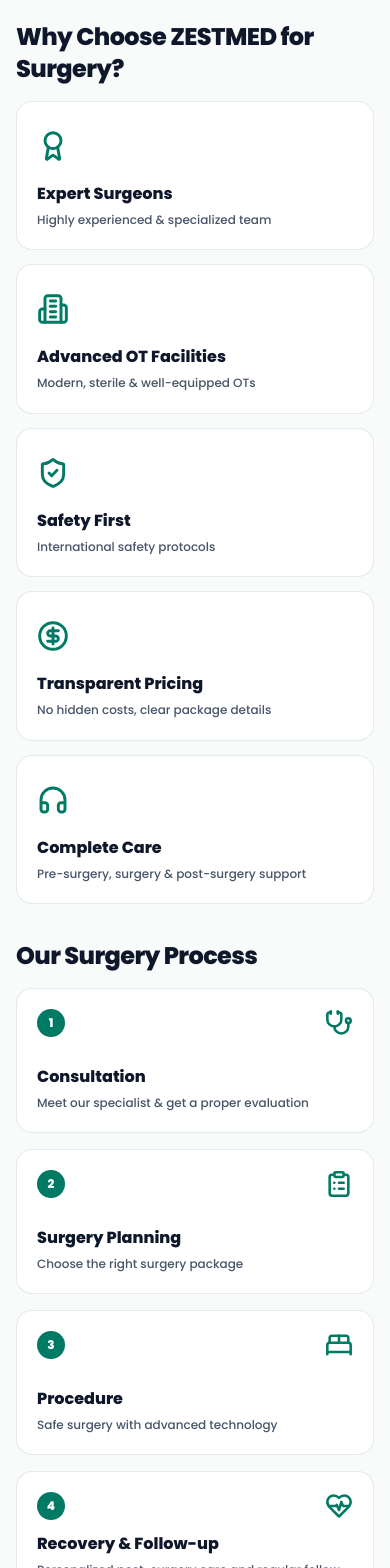
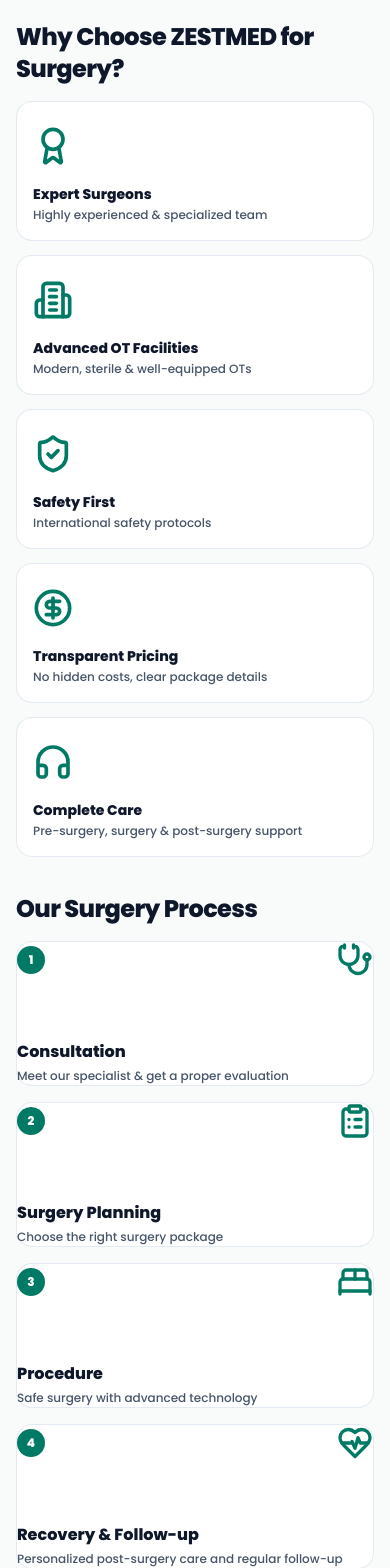
Before and after one commit to Ajayendra30/ZESTMED, a React (Vite) app: page /packages in a window 390 px wide. Shown: the part 1940-3508 px from the top of the page. Built offline with nearby package versions, Linux system fonts and the light colour scheme; no server answers; the database is empty.

Commit message:
Keep surgery page card titles in single line and increase icon sizes

```diff
--- a/src/pages/SurgeryPackagesPage.jsx
+++ b/src/pages/SurgeryPackagesPage.jsx
@@ -343,57 +343,57 @@ export default function SurgeryPackagesPage() {
           <div className="grid grid-cols-1 sm:grid-cols-2 lg:grid-cols-5 gap-3.5 sm:gap-4.5">
 
             {/* Card 1 */}
-            <div className="bg-white rounded-2xl border border-slate-200/90 p-5 sm:p-5.5 hover:border-teal-300 hover:shadow-md transition flex flex-col justify-between">
-              <div className="w-12 h-12 flex items-center justify-start mb-3.5 text-[#007A64]">
-                <Award className="w-8 sm:w-9 h-8 sm:h-9 text-[#007A64] stroke-[2.2]" />
+            <div className="bg-white rounded-2xl border border-slate-200/90 p-4 sm:p-5 lg:p-3.5 xl:p-5 hover:border-teal-300 hover:shadow-md transition flex flex-col justify-between min-h-[140px] sm:min-h-[145px]">
+              <div className="w-14 h-14 flex items-center justify-start mb-3 text-[#007A64]">
+                <Award className="w-10 h-10 sm:w-11 sm:h-11 lg:w-10 lg:h-10 xl:w-11 xl:h-11 text-[#007A64] stroke-[2.2]" />
               </div>
               <div>
-                <h3 className="text-base sm:text-lg font-black text-slate-900 leading-tight">Expert Surgeons</h3>
-                <p className="text-xs sm:text-sm text-slate-600 font-medium mt-1.5 leading-relaxed">Highly experienced &amp; specialized team</p>
+                <h3 className="text-sm sm:text-base lg:text-[13px] xl:text-[15px] 2xl:text-base font-black text-slate-900 leading-tight whitespace-nowrap">Expert Surgeons</h3>
+                <p className="text-xs sm:text-[13px] text-slate-600 font-medium mt-1 leading-snug">Highly experienced &amp; specialized team</p>
               </div>
             </div>
 
             {/* Card 2 */}
-            <div className="bg-white rounded-2xl border border-slate-200/90 p-5 sm:p-5.5 hover:border-teal-300 hover:shadow-md transition flex flex-col justify-between">
-              <div className="w-12 h-12 flex items-center justify-start mb-3.5 text-[#007A64]">
-                <Building2 className="w-8 sm:w-9 h-8 sm:h-9 text-[#007A64] stroke-[2.2]" />
+            <div className="bg-white rounded-2xl border border-slate-200/90 p-4 sm:p-5 lg:p-3.5 xl:p-5 hover:border-teal-300 hover:shadow-md transition flex flex-col justify-between min-h-[140px] sm:min-h-[145px]">
+              <div className="w-14 h-14 flex items-center justify-start mb-3 text-[#007A64]">
+                <Building2 className="w-10 h-10 sm:w-11 sm:h-11 lg:w-10 lg:h-10 xl:w-11 xl:h-11 text-[#007A64] stroke-[2.2]" />
               </div>
               <div>
-                <h3 className="text-base sm:text-lg font-black text-slate-900 leading-tight">Advanced OT Facilities</h3>
-                <p className="text-xs sm:text-sm text-slate-600 font-medium mt-1.5 leading-relaxed">Modern, sterile &amp; well-equipped OTs</p>
+                <h3 className="text-sm sm:text-base lg:text-[13px] xl:text-[15px] 2xl:text-base font-black text-slate-900 leading-tight whitespace-nowrap">Advanced OT Facilities</h3>
+                <p className="text-xs sm:text-[13px] text-slate-600 font-medium mt-1 leading-snug">Modern, sterile &amp; well-equipped OTs</p>
               </div>
             </div>
 
             {/* Card 3 */}
-            <div className="bg-white rounded-2xl border border-slate-200/90 p-5 sm:p-5.5 hover:border-teal-300 hover:shadow-md transition flex flex-col justify-between">
-              <div className="w-12 h-12 flex items-center justify-start mb-3.5 text-[#007A64]">
-                <ShieldCheck className="w-8 sm:w-9 h-8 sm:h-9 text-[#007A64] stroke-[2.2]" />
+            <div className="bg-white rounded-2xl border border-slate-200/90 p-4 sm:p-5 lg:p-3.5 xl:p-5 hover:border-teal-300 hover:shadow-md transition flex flex-col justify-between min-h-[140px] sm:min-h-[145px]">
+              <div className="w-14 h-14 flex items-center justify-start mb-3 text-[#007A64]">
+                <ShieldCheck className="w-10 h-10 sm:w-11 sm:h-11 lg:w-10 lg:h-10 xl:w-11 xl:h-11 text-[#007A64] stroke-[2.2]" />
               </div>
               <div>
-                <h3 className="text-base sm:text-lg font-black text-slate-900 leading-tight">Safety First</h3>
-                <p className="text-xs sm:text-sm text-slate-600 font-medium mt-1.5 leading-relaxed">International safety protocols</p>
+                <h3 className="text-sm sm:text-base lg:text-[13px] xl:text-[15px] 2xl:text-base font-black text-slate-900 leading-tight whitespace-nowrap">Safety First</h3>
+                <p className="text-xs sm:text-[13px] text-slate-600 font-medium mt-1 leading-snug">International safety protocols</p>
               </div>
             </div>
 
             {/* Card 4 */}
-            <div className="bg-white rounded-2xl border border-slate-200/90 p-5 sm:p-5.5 hover:border-teal-300 hover:shadow-md transition flex flex-col justify-between">
-              <div className="w-12 h-12 flex items-center justify-start mb-3.5 text-[#007A64]">
-                <CircleDollarSign className="w-8 sm:w-9 h-8 sm:h-9 text-[#007A64] stroke-[2.2]" />
+            <div className="bg-white rounded-2xl border border-slate-200/90 p-4 sm:p-5 lg:p-3.5 xl:p-5 hover:border-teal-300 hover:shadow-md transition flex flex-col justify-between min-h-[140px] sm:min-h-[145px]">
+              <div className="w-14 h-14 flex items-center justify-start mb-3 text-[#007A64]">
+                <CircleDollarSign className="w-10 h-10 sm:w-11 sm:h-11 lg:w-10 lg:h-10 xl:w-11 xl:h-11 text-[#007A64] stroke-[2.2]" />
               </div>
               <div>
-                <h3 className="text-base sm:text-lg font-black text-slate-900 leading-tight">Transparent Pricing</h3>
-                <p className="text-xs sm:text-sm text-slate-600 font-medium mt-1.5 leading-relaxed">No hidden costs, clear package details</p>
+                <h3 className="text-sm sm:text-base lg:text-[13px] xl:text-[15px] 2xl:text-base font-black text-slate-900 leading-tight whitespace-nowrap">Transparent Pricing</h3>
+                <p className="text-xs sm:text-[13px] text-slate-600 font-medium mt-1 leading-snug">No hidden costs, clear package details</p>
               </div>
             </div>
 
             {/* Card 5 */}
-            <div className="bg-white rounded-2xl border border-slate-200/90 p-5 sm:p-5.5 hover:border-teal-300 hover:shadow-md transition flex flex-col justify-between">
-              <div className="w-12 h-12 flex items-center justify-start mb-3.5 text-[#007A64]">
-                <Headphones className="w-8 sm:w-9 h-8 sm:h-9 text-[#007A64] stroke-[2.2]" />
+            <div className="bg-white rounded-2xl border border-slate-200/90 p-4 sm:p-5 lg:p-3.5 xl:p-5 hover:border-teal-300 hover:shadow-md transition flex flex-col justify-between min-h-[140px] sm:min-h-[145px]">
+              <div className="w-14 h-14 flex items-center justify-start mb-3 text-[#007A64]">
+                <Headphones className="w-10 h-10 sm:w-11 sm:h-11 lg:w-10 lg:h-10 xl:w-11 xl:h-11 text-[#007A64] stroke-[2.2]" />
               </div>
               <div>
-                <h3 className="text-base sm:text-lg font-black text-slate-900 leading-tight">Complete Care</h3>
-                <p className="text-xs sm:text-sm text-slate-600 font-medium mt-1.5 leading-relaxed">Pre-surgery, surgery &amp; post-surgery support</p>
+                <h3 className="text-sm sm:text-base lg:text-[13px] xl:text-[15px] 2xl:text-base font-black text-slate-900 leading-tight whitespace-nowrap">Complete Care</h3>
+                <p className="text-xs sm:text-[13px] text-slate-600 font-medium mt-1 leading-snug">Pre-surgery, surgery &amp; post-surgery support</p>
               </div>
             </div>
 
@@ -411,58 +411,58 @@ export default function SurgeryPackagesPage() {
           <div className="grid grid-cols-1 sm:grid-cols-2 lg:grid-cols-4 gap-4 sm:gap-4.5 relative">
 
             {/* Step 1 */}
-            <div className="bg-white rounded-2xl border border-slate-200/90 p-5 sm:p-6 relative hover:shadow-md hover:border-teal-300 transition flex flex-col justify-between min-h-[145px] sm:min-h-[160px]">
+            <div className="bg-white rounded-2xl border border-slate-200/90 p-4.5 sm:p-5.5 lg:p-4.5 xl:p-6 relative hover:shadow-md hover:border-teal-300 transition flex flex-col justify-between min-h-[145px] sm:min-h-[160px]">
               <div className="flex items-center justify-between mb-3.5">
                 <span className="w-7 h-7 sm:w-8 sm:h-8 rounded-full bg-[#007A64] text-white text-xs sm:text-sm font-black flex items-center justify-center shadow-2xs">
                   1
                 </span>
-                <Stethoscope className="w-7 h-7 sm:w-8 sm:h-8 text-[#007A64] stroke-[2.2]" />
+                <Stethoscope className="w-9 h-9 sm:w-10 sm:h-10 text-[#007A64] stroke-[2.2]" />
               </div>
               <div>
-                <h3 className="text-base sm:text-lg font-black text-slate-900 leading-tight">Consultation</h3>
-                <p className="text-xs sm:text-sm text-slate-600 font-medium mt-1.5 leading-relaxed">Meet our specialist &amp; get a proper evaluation</p>
+                <h3 className="text-base sm:text-lg lg:text-[15px] xl:text-lg font-black text-slate-900 leading-tight whitespace-nowrap">Consultation</h3>
+                <p className="text-xs sm:text-[13px] text-slate-600 font-medium mt-1.5 leading-snug">Meet our specialist &amp; get a proper evaluation</p>
               </div>
             </div>
 
             {/* Step 2 */}
-            <div className="bg-white rounded-2xl border border-slate-200/90 p-5 sm:p-6 relative hover:shadow-md hover:border-teal-300 transition flex flex-col justify-between min-h-[145px] sm:min-h-[160px]">
+            <div className="bg-white rounded-2xl border border-slate-200/90 p-4.5 sm:p-5.5 lg:p-4.5 xl:p-6 relative hover:shadow-md hover:border-teal-300 transition flex flex-col justify-between min-h-[145px] sm:min-h-[160px]">
               <div className="flex items-center justify-between mb-3.5">
                 <span className="w-7 h-7 sm:w-8 sm:h-8 rounded-full bg-[#007A64] text-white text-xs sm:text-sm font-black flex items-center justify-center shadow-2xs">
                   2
                 </span>
-                <ClipboardList className="w-7 h-7 sm:w-8 sm:h-8 text-[#007A64] stroke-[2.2]" />
+                <ClipboardList className="w-9 h-9 sm:w-10 sm:h-10 text-[#007A64] stroke-[2.2]" />
               </div>
               <div>
-                <h3 className="text-base sm:text-lg font-black text-slate-900 leading-tight">Surgery Planning</h3>
-                <p className="text-xs sm:text-sm text-slate-600 font-medium mt-1.5 leading-relaxed">Choose the right surgery package</p>
+                <h3 className="text-base sm:text-lg lg:text-[15px] xl:text-lg font-black text-slate-900 leading-tight whitespace-nowrap">Surgery Planning</h3>
+                <p className="text-xs sm:text-[13px] text-slate-600 font-medium mt-1.5 leading-snug">Choose the right surgery package</p>
               </div>
             </div>
 
             {/* Step 3 */}
-            <div className="bg-white rounded-2xl border border-slate-200/90 p-5 sm:p-6 relative hover:shadow-md hover:border-teal-300 transition flex flex-col justify-between min-h-[145px] sm:min-h-[160px]">
+            <div className="bg-white rounded-2xl border border-slate-200/90 p-4.5 sm:p-5.5 lg:p-4.5 xl:p-6 relative hover:shadow-md hover:border-teal-300 transition flex flex-col justify-between min-h-[145px] sm:min-h-[160px]">
               <div className="flex items-center justify-between mb-3.5">
                 <span className="w-7 h-7 sm:w-8 sm:h-8 rounded-full bg-[#007A64] text-white text-xs sm:text-sm font-black flex items-center justify-center shadow-2xs">
                   3
                 </span>
-                <BedDouble className="w-7 h-7 sm:w-8 sm:h-8 text-[#007A64] stroke-[2.2]" />
+                <BedDouble className="w-9 h-9 sm:w-10 sm:h-10 text-[#007A64] stroke-[2.2]" />
               </div>
               <div>
-                <h3 className="text-base sm:text-lg font-black text-slate-900 leading-tight">Procedure</h3>
-                <p className="text-xs sm:text-sm text-slate-600 font-medium mt-1.5 leading-relaxed">Safe surgery with advanced technology</p>
+                <h3 className="text-base sm:text-lg lg:text-[15px] xl:text-lg font-black text-slate-900 leading-tight whitespace-nowrap">Procedure</h3>
+                <p className="text-xs sm:text-[13px] text-slate-600 font-medium mt-1.5 leading-snug">Safe surgery with advanced technology</p>
               </div>
             </div>
 
             {/* Step 4 */}
-            <div className="bg-white rounded-2xl border border-slate-200/90 p-5 sm:p-6 relative hover:shadow-md hover:border-teal-300 transition flex flex-col justify-between min-h-[145px] sm:min-h-[160px]">
+            <div className="bg-white rounded-2xl border border-slate-200/90 p-4.5 sm:p-5.5 lg:p-4.5 xl:p-6 relative hover:shadow-md hover:border-teal-300 transition flex flex-col justify-between min-h-[145px] sm:min-h-[160px]">
               <div className="flex items-center justify-between mb-3.5">
                 <span className="w-7 h-7 sm:w-8 sm:h-8 rounded-full bg-[#007A64] text-white text-xs sm:text-sm font-black flex items-center justify-center shadow-2xs">
                   4
                 </span>
-                <HeartPulse className="w-7 h-7 sm:w-8 sm:h-8 text-[#007A64] stroke-[2.2]" />
+                <HeartPulse className="w-9 h-9 sm:w-10 sm:h-10 text-[#007A64] stroke-[2.2]" />
               </div>
               <div>
-                <h3 className="text-base sm:text-lg font-black text-slate-900 leading-tight">Recovery &amp; Follow-up</h3>
-                <p className="text-xs sm:text-sm text-slate-600 font-medium mt-1.5 leading-relaxed">Personalized post-surgery care and regular follow-up</p>
+                <h3 className="text-base sm:text-lg lg:text-[15px] xl:text-lg font-black text-slate-900 leading-tight whitespace-nowrap">Recovery &amp; Follow-up</h3>
+                <p className="text-xs sm:text-[13px] text-slate-600 font-medium mt-1.5 leading-snug">Personalized post-surgery care and regular follow-up</p>
               </div>
             </div>
 
```
